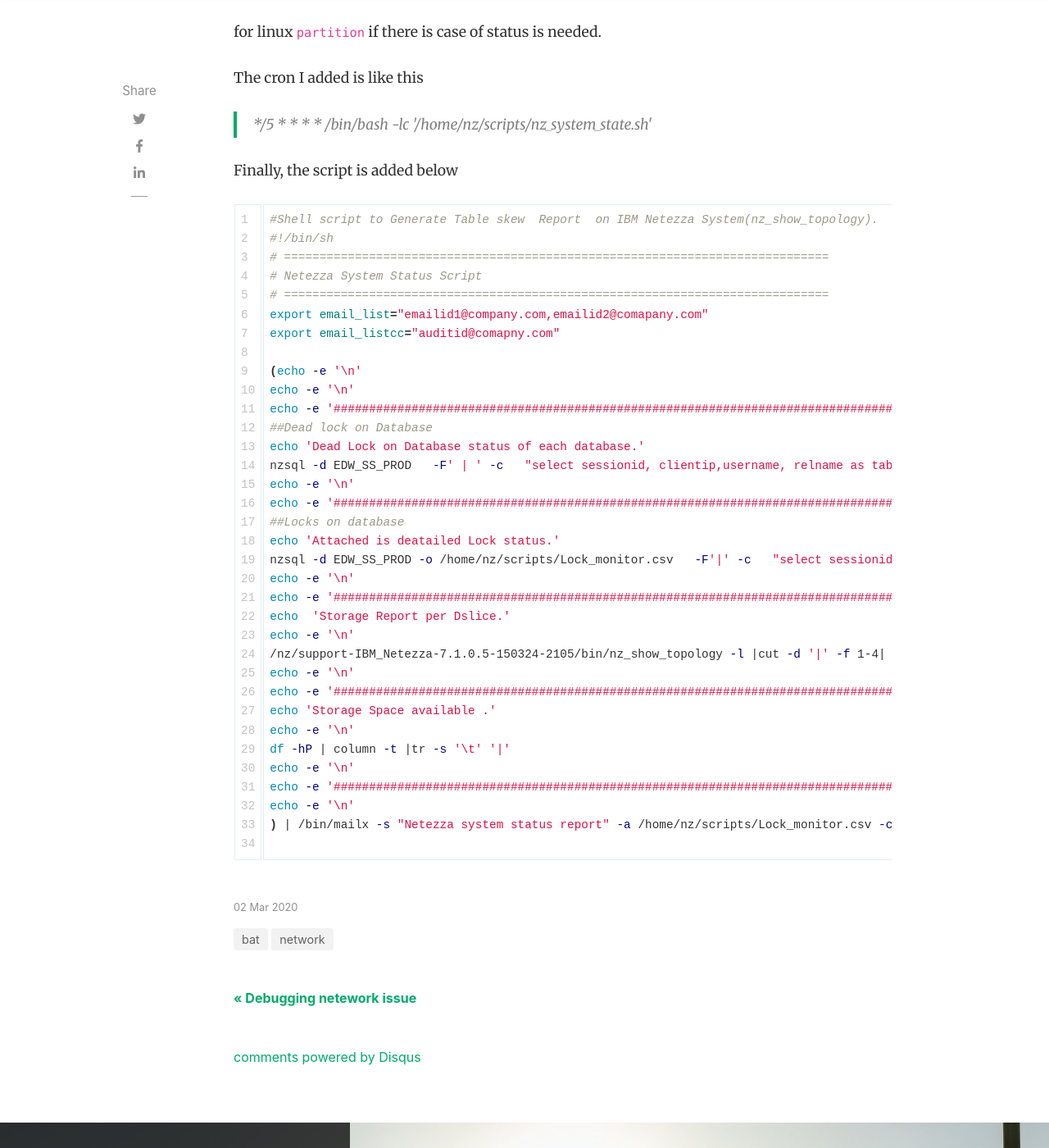
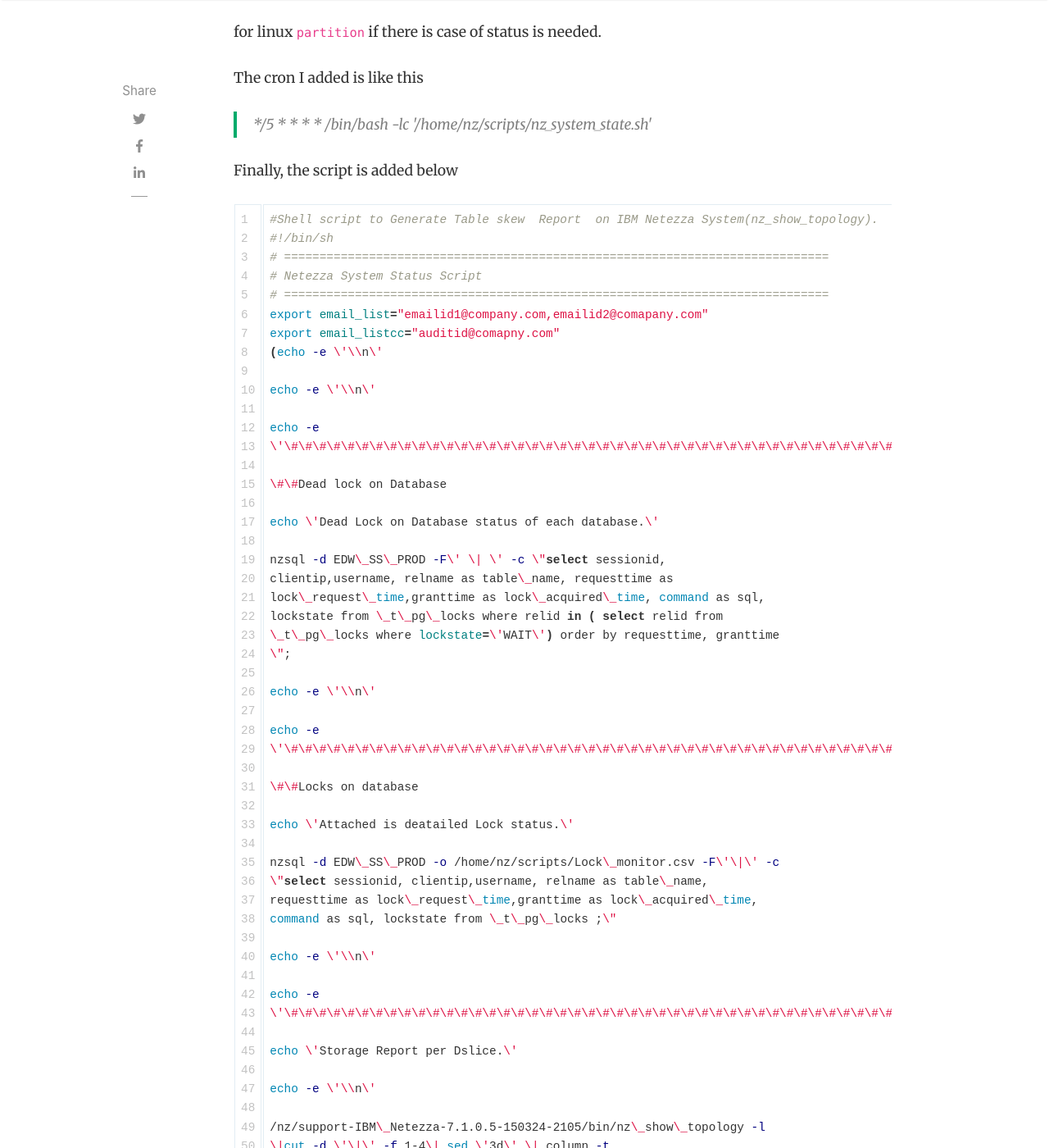
Before and after one commit to ashish-choudhari/weblog, a Jekyll site: the page built from _posts/2020-03-02-monitoring-server-status.md, in a window 1280 px wide and 1400 px high, scrolled down 1595 px. Shown: the whole window at 82% size. Built offline with Jekyll 4.4.1, drawn with Linux system fonts in a browser that asks for light colours; nearby versions of some CDN libraries; comment, search, counter and statistics services are not loaded; some of the changed text lies outside the part shown.

Commit message:
some visual changes

````diff
--- a/_posts/2020-03-02-monitoring-server-status.md
+++ b/_posts/2020-03-02-monitoring-server-status.md
@@ -51,31 +51,69 @@
 # =============================================================================
 export email_list="emailid1@company.com,emailid2@comapany.com"
 export email_listcc="auditid@comapny.com"
+(echo -e \'\\n\'
 
-(echo -e '\n'
-echo -e '\n'
-echo -e '########################################################################################################################'
-##Dead lock on Database
-echo 'Dead Lock on Database status of each database.'
-nzsql -d EDW_SS_PROD   -F' | ' -c   "select sessionid, clientip,username, relname as table_name, requesttime as lock_request_time,granttime as lock_acquired_time, command as sql, lockstate from _t_pg_locks where relid in ( select relid  from _t_pg_locks where lockstate='WAIT') order by requesttime, granttime ";
-echo -e '\n'
-echo -e '########################################################################################################################'
-##Locks on database
-echo 'Attached is deatailed Lock status.'
-nzsql -d EDW_SS_PROD -o /home/nz/scripts/Lock_monitor.csv   -F'|' -c   "select sessionid, clientip,username, relname as table_name, requesttime as lock_request_time,granttime as lock_acquired_time, command as sql, lockstate from _t_pg_locks ;"
-echo -e '\n'
-echo -e '########################################################################################################################'
-echo  'Storage Report per Dslice.'
-echo -e '\n'
-/nz/support-IBM_Netezza-7.1.0.5-150324-2105/bin/nz_show_topology -l |cut -d '|' -f 1-4| sed '3d' |  column -t
-echo -e '\n'
-echo -e '########################################################################################################################'
-echo 'Storage Space available .'
-echo -e '\n'
-df -hP | column -t |tr -s '\t' '|'
-echo -e '\n'
-echo -e '########################################################################################################################'
-echo -e '\n'
-) | /bin/mailx -s "Netezza system status report" -a /home/nz/scripts/Lock_monitor.csv -c $email_listcc $email_list
+echo -e \'\\n\'
+
+echo -e
+\'\#\#\#\#\#\#\#\#\#\#\#\#\#\#\#\#\#\#\#\#\#\#\#\#\#\#\#\#\#\#\#\#\#\#\#\#\#\#\#\#\#\#\#\#\#\#\#\#\#\#\#\#\#\#\#\#\#\#\#\#\#\#\#\#\#\#\#\#\#\#\#\#\#\#\#\#\#\#\#\#\#\#\#\#\#\#\#\#\#\#\#\#\#\#\#\#\#\#\#\#\#\#\#\#\#\#\#\#\#\#\#\#\#\#\#\#\#\#\#\#\'
+
+\#\#Dead lock on Database
+
+echo \'Dead Lock on Database status of each database.\'
+
+nzsql -d EDW\_SS\_PROD -F\' \| \' -c \"select sessionid,
+clientip,username, relname as table\_name, requesttime as
+lock\_request\_time,granttime as lock\_acquired\_time, command as sql,
+lockstate from \_t\_pg\_locks where relid in ( select relid from
+\_t\_pg\_locks where lockstate=\'WAIT\') order by requesttime, granttime
+\";
+
+echo -e \'\\n\'
+
+echo -e
+\'\#\#\#\#\#\#\#\#\#\#\#\#\#\#\#\#\#\#\#\#\#\#\#\#\#\#\#\#\#\#\#\#\#\#\#\#\#\#\#\#\#\#\#\#\#\#\#\#\#\#\#\#\#\#\#\#\#\#\#\#\#\#\#\#\#\#\#\#\#\#\#\#\#\#\#\#\#\#\#\#\#\#\#\#\#\#\#\#\#\#\#\#\#\#\#\#\#\#\#\#\#\#\#\#\#\#\#\#\#\#\#\#\#\#\#\#\#\#\#\#\'
+
+\#\#Locks on database
+
+echo \'Attached is deatailed Lock status.\'
+
+nzsql -d EDW\_SS\_PROD -o /home/nz/scripts/Lock\_monitor.csv -F\'\|\' -c
+\"select sessionid, clientip,username, relname as table\_name,
+requesttime as lock\_request\_time,granttime as lock\_acquired\_time,
+command as sql, lockstate from \_t\_pg\_locks ;\"
+
+echo -e \'\\n\'
+
+echo -e
+\'\#\#\#\#\#\#\#\#\#\#\#\#\#\#\#\#\#\#\#\#\#\#\#\#\#\#\#\#\#\#\#\#\#\#\#\#\#\#\#\#\#\#\#\#\#\#\#\#\#\#\#\#\#\#\#\#\#\#\#\#\#\#\#\#\#\#\#\#\#\#\#\#\#\#\#\#\#\#\#\#\#\#\#\#\#\#\#\#\#\#\#\#\#\#\#\#\#\#\#\#\#\#\#\#\#\#\#\#\#\#\#\#\#\#\#\#\#\#\#\#\'
+
+echo \'Storage Report per Dslice.\'
+
+echo -e \'\\n\'
+
+/nz/support-IBM\_Netezza-7.1.0.5-150324-2105/bin/nz\_show\_topology -l
+\|cut -d \'\|\' -f 1-4\| sed \'3d\' \| column -t
+
+echo -e \'\\n\'
+
+echo -e
+\'\#\#\#\#\#\#\#\#\#\#\#\#\#\#\#\#\#\#\#\#\#\#\#\#\#\#\#\#\#\#\#\#\#\#\#\#\#\#\#\#\#\#\#\#\#\#\#\#\#\#\#\#\#\#\#\#\#\#\#\#\#\#\#\#\#\#\#\#\#\#\#\#\#\#\#\#\#\#\#\#\#\#\#\#\#\#\#\#\#\#\#\#\#\#\#\#\#\#\#\#\#\#\#\#\#\#\#\#\#\#\#\#\#\#\#\#\#\#\#\#\'
+
+echo \'Storage Space available .\'
+
+echo -e \'\\n\'
+
+df -hP \| column -t \|tr -s \'\\t\' \'\|\'
+
+echo -e \'\\n\'
+
+echo -e
+\'\#\#\#\#\#\#\#\#\#\#\#\#\#\#\#\#\#\#\#\#\#\#\#\#\#\#\#\#\#\#\#\#\#\#\#\#\#\#\#\#\#\#\#\#\#\#\#\#\#\#\#\#\#\#\#\#\#\#\#\#\#\#\#\#\#\#\#\#\#\#\#\#\#\#\#\#\#\#\#\#\#\#\#\#\#\#\#\#\#\#\#\#\#\#\#\#\#\#\#\#\#\#\#\#\#\#\#\#\#\#\#\#\#\#\#\#\#\#\#\#\'
+
+echo -e \'\\n\'
+
+) \| /bin/mailx -s \"Netezza system status report\" -a
+/home/nz/scripts/Lock\_monitor.csv -c \$email\_listcc \$email\_list
 
 ```
````
